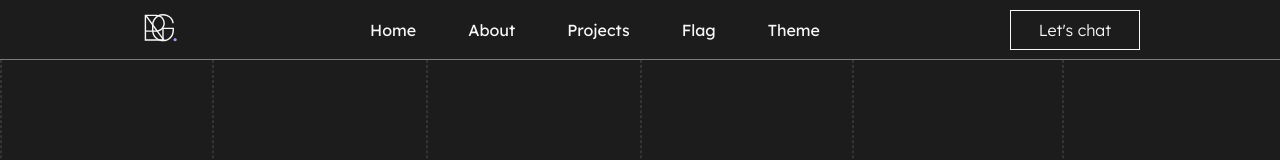
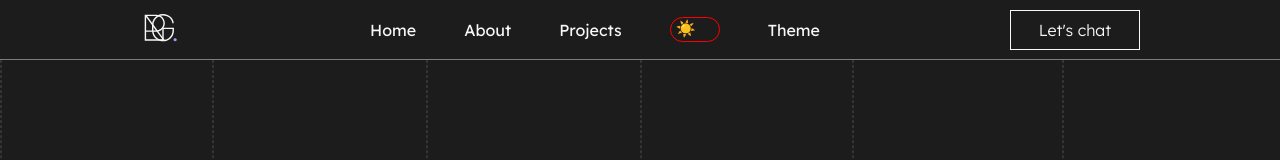
Before and after one commit to rodrigoge/rodrigoge.dev, a React (Vite) app: page / in a window 1280 px wide. Shown: the top 160 px of the page. Built offline with nearby package versions, Linux system fonts and the light colour scheme.

Commit message:
feat: starting creating a switch theme component

```diff
--- a/src/components/Header/index.tsx
+++ b/src/components/Header/index.tsx
@@ -2,6 +2,7 @@ import './styles.scss';
 import { Link } from 'react-router-dom';
 import logoImg from '../../assets/logo.svg';
 import Button from '../Button';
+import SwitchTheme from '../SwitchTheme';
 
 export default function Header() {
     return (
@@ -16,7 +17,9 @@ export default function Header() {
                         <Link to="" className='menu-item'>Home</Link>
                         <Link to="" className='menu-item'>About</Link>
                         <Link to="" className='menu-item'>Projects</Link>
-                        <Link to="" className='menu-item'>Flag</Link>
+                        <Link to="" className='menu-item'>
+                            <SwitchTheme />
+                        </Link>
                         <Link to="" className='menu-item'>Theme</Link>
                     </ul>
                 </nav>
--- /dev/null
+++ b/src/components/SwitchTheme/index.tsx
@@ -0,0 +1,63 @@
+import { useEffect, useState } from 'react';
+import './styles.scss';
+
+export default function SwitchTheme() {
+    const [themeLocalStorage] = useState(localStorage.getItem('themeLocalStorage'));
+    const [switchComponent, setSwitchComponent] = useState<boolean>(true);
+
+    const toggleCheckedTheme = () => {
+        if (!switchComponent) {
+            modificaTema('dark');
+            localStorage.setItem('themeLocalStorage', 'dark');
+        } else {
+            modificaTema('light');
+            localStorage.setItem('themeLocalStorage', 'light');
+        }
+
+        setSwitchComponent(value => !value);
+    }
+
+    async function modificaTema(tema: String) {
+        if (tema === 'dark') {
+            document.body.classList.remove('light');
+            document.body.classList.add('dark');
+        } else {
+            document.body.classList.remove('dark');
+            document.body.classList.add('light');
+        }
+    }
+
+    async function verificaTema() {
+        if (themeLocalStorage === 'dark') {
+            setSwitchComponent(true);
+            modificaTema('dark');
+            localStorage.setItem('themeLocalStorage', 'dark');
+        } else {
+            setSwitchComponent(false);
+            modificaTema('light');
+            localStorage.setItem('themeLocalStorage', 'light');
+        }
+    }
+
+    useEffect(() => {
+        verificaTema();
+    }, [themeLocalStorage]);
+
+
+    return (
+        <div className="switch-theme-container">
+            <div className="toggle-theme">
+                <label>
+                    <input
+                        type="checkbox"
+                        value={'switchComponent'}
+                        checked={switchComponent}
+                        onChange={toggleCheckedTheme}
+                    />
+                    <i></i>
+                    <span></span>
+                </label>
+            </div>
+        </div>
+    );
+}
--- /dev/null
+++ b/src/components/SwitchTheme/styles.scss
@@ -0,0 +1,52 @@
+@import "../../styles/colors.scss";
+
+.switch-theme-container {
+    display: flex;
+    align-items: center;
+    justify-content: center;
+
+    .toggle-theme {
+        display: flex;
+        align-items: center;
+
+        label {
+            cursor: pointer;
+
+            >input {
+                display: none;
+            }
+
+            i {
+                display: inline-block;
+                width: 50px;
+                height: 25px;
+                border-radius: 20px;
+                vertical-align: middle;
+                position: relative;
+                background: transparent;
+                font-style: normal !important;
+                border: 1px solid red;
+            }
+
+            >input:checked+i {
+                background: #3b3b3b;
+            }
+
+            >input+i:after {
+                content: "☀️";
+                display: block;
+                position: absolute;
+                // transition: 0.15s;
+                transform: translateX(5px);
+            }
+
+            >input:checked+i:after {
+                content: "🌙";
+                display: block;
+                position: absolute;
+                // transition: 0.15s;
+                transform: translateX(25px);
+            }
+        }
+    }
+}
```
